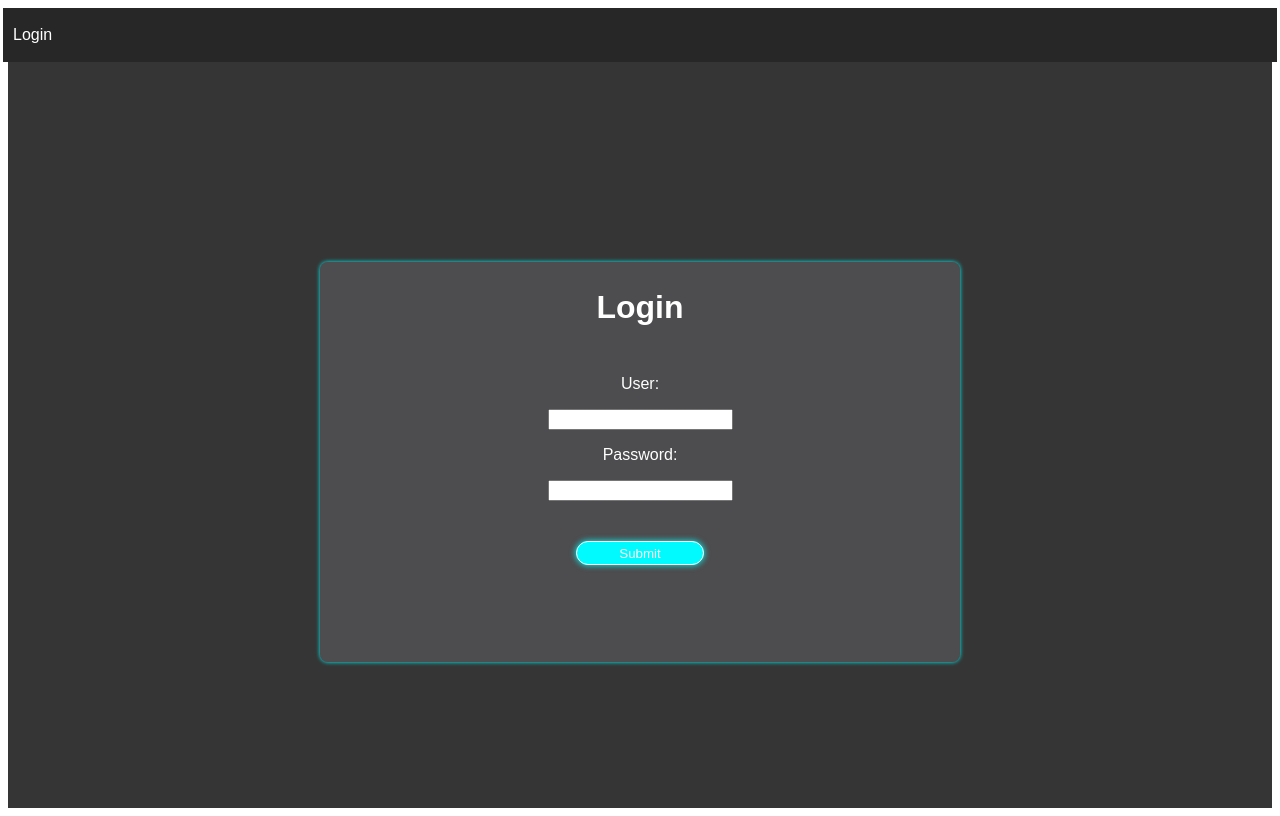
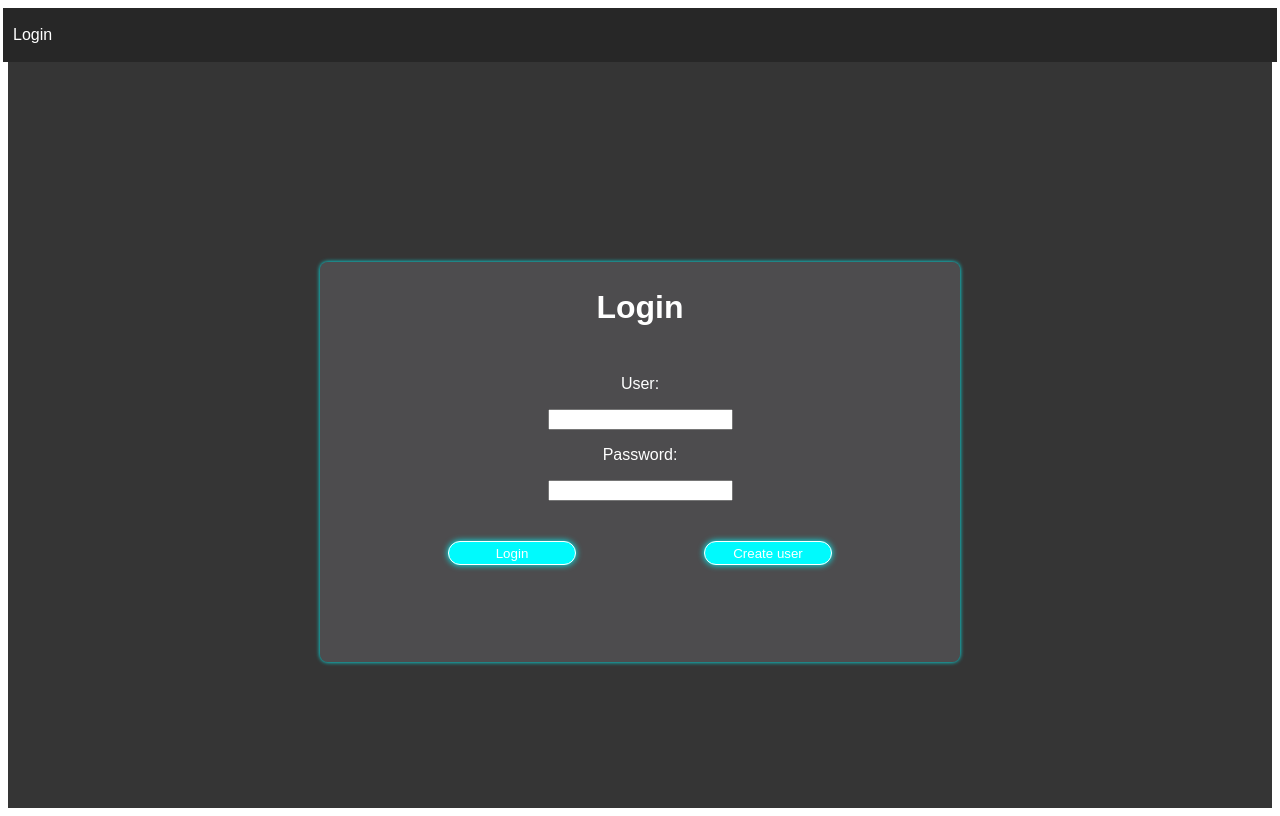
Before and after one commit to jpcanto/role-play-app, a React (Create React App) app: page / in a window 1280 px wide. Built offline with nearby package versions, Linux system fonts and the light colour scheme.

Commit message:
Login api

```diff
--- a/src/components/login/Login.tsx
+++ b/src/components/login/Login.tsx
@@ -1,7 +1,8 @@
 import React, { useState, useEffect } from 'react';
 import homeImg from '../../img/Home.jpg';
+import '../../services/loginApi';
 
-import { Nav, Login, Form, Button } from './styled';
+import { Nav, Login, Form, Line, Button } from './styled';
 
 export default function Main() {
     return (
@@ -13,7 +14,10 @@ export default function Main() {
                 <input type="text" />
                 <p>Password: </p>
                 <input type="text" />
-                <Button type="submit">Submit</Button>
+                <Line>
+                    <Button type="submit">Login</Button>
+                    <Button type="submit">Create user</Button>
+                </Line>
             </Form>
         </Login>
     )
--- a/src/components/login/styled.js
+++ b/src/components/login/styled.js
@@ -66,6 +66,13 @@ export const Form = styled.form`
     };
 `;
 
+export const Line = styled.div`
+    align-items: center;
+    display: flex;
+    justify-content: space-evenly;
+    width: 100%;
+`;
+
 export const Button = styled.button`
     color: #fff;
     font-family: Arial, Helvetica, sans-serif;
--- /dev/null
+++ b/src/services/loginApi.js
@@ -0,0 +1,18 @@
+async function APILogin(userObj) {
+    const url = 'http://localhost:3333/users';
+
+    return fetch(url, {
+        method: 'POST',
+        headers: {
+            'content-type': 'application/json'
+        },
+        body: JSON.stringify({
+            "name": userObj.name,
+            "email": userObj.email,
+            "password": userObj.password,
+            "image": userObj.image,
+            "games": userObj.games,
+            "characters": userObj.characters
+        })
+    }).then(response => response.json()).then(data => { return data });
+};
```
